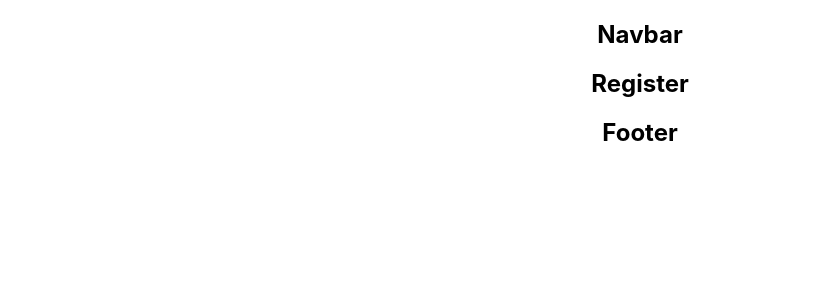
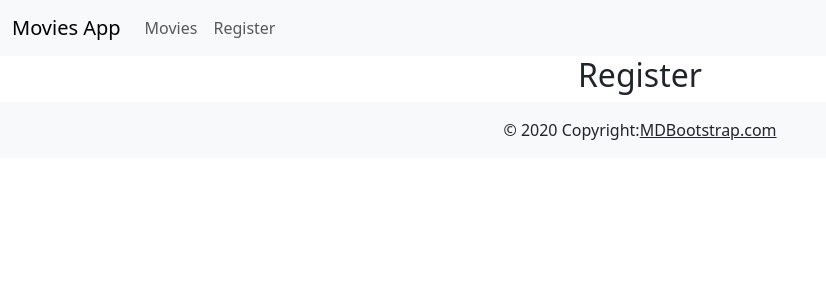
Before and after one commit to mohammedali882001/movies, a React (Create React App) app: page /register in a window 1280 px wide. Shown: the top 300 px of the page, without its empty margins (0-826 px from the left). Built offline with nearby package versions, Linux system fonts and the light colour scheme.

Commit message:
nav&footer

```diff
--- a/src/Components/Footer/Footer.jsx
+++ b/src/Components/Footer/Footer.jsx
@@ -3,7 +3,17 @@ import styles from "./Footer.module.css";
 export default function Footer() {
   return (
     <>
-      <h2>Footer</h2>
+      <footer class="bg-body-tertiary text-center text-lg-start">
+        <div
+          class="text-center p-3"
+
+        >
+          © 2020 Copyright:
+          <a class="text-body" href="https://mdbootstrap.com/">
+            MDBootstrap.com
+          </a>
+        </div>
+      </footer>
     </>
   );
 }
--- a/src/Components/Navbar/Navbar.jsx
+++ b/src/Components/Navbar/Navbar.jsx
@@ -1,9 +1,40 @@
-import React from "react";
-import styles from "./Navbar.module.css";
-export default function Navbar() {
+import { Link } from "react-router-dom";
+
+const Nav = () => {
   return (
-    <>
-      <h2>Navbar</h2>
-    </>
+    <nav className="navbar navbar-expand-lg bg-body-tertiary">
+      <div className="container-fluid">
+        <span className="navbar-brand">Movies App</span>
+        <button
+          className="navbar-toggler"
+          type="button"
+          data-bs-toggle="collapse"
+          data-bs-target="#navbarNavAltMarkup"
+          aria-controls="navbarNavAltMarkup"
+          aria-expanded="false"
+          aria-label="Toggle navigation"
+        >
+          <span className="navbar-toggler-icon"></span>
+        </button>
+        <div className="collapse navbar-collapse" id="navbarNavAltMarkup">
+          <div className="navbar-nav">
+            <Link className="nav-link" to="/">
+              Movies
+            </Link>
+
+            <Link className="nav-link" to="Register">
+              Register
+            </Link>
+
+          </div>
+        </div>
+      </div>
+    </nav>
   );
-}
+};
+
+export default Nav;
+
+// Install react-router-dom
+// App.js => Routes => <Route path .. element />
+// <Link to="" />
--- a/src/Components/NotFound/NotFound.jsx
+++ b/src/Components/NotFound/NotFound.jsx
@@ -1,9 +1,22 @@
-import React from "react";
-import styles from "./NotFound.module.css";
-export default function NotFound() {
+import './NotFound.module.css';
+export default function NotFound(props) {
   return (
-    <>
-      <h2>NotFound</h2>
-    </>
+    <div className="content">
+      <svg viewBox="0 0 960 300">
+        <symbol id="s-text">
+          <text textAnchor="middle" x="50%" y="50%">
+            404
+          </text>
+        </symbol>
+
+        <g className="g-ants">
+          <use xlinkHref="#s-text" className="text"></use>
+          <use xlinkHref="#s-text" className="text"></use>
+          <use xlinkHref="#s-text" className="text"></use>
+          <use xlinkHref="#s-text" className="text"></use>
+          <use xlinkHref="#s-text" className="text"></use>
+        </g>
+      </svg>
+    </div>
   );
 }
--- a/src/Components/NotFound/NotFound.module.css
+++ b/src/Components/NotFound/NotFound.module.css
@@ -1 +1,49 @@
-.NotFound {}
+svg {
+    font: 10.5em 'Monoton';
+    width: 100%;
+    height: 100vh;
+}
+
+.content{
+  text-align: center;
+}
+
+
+.text {
+    fill: none;
+    stroke-dasharray: 8% 29%;
+    stroke-width: 5px;
+    stroke-dashoffset: 1%;
+    animation: stroke-offset 5.5s infinite linear;
+}
+
+.text:nth-child(1){
+    stroke: #1c234d;
+    animation-delay: -1;
+}
+
+.text:nth-child(2){
+    stroke: #315b2c;
+    animation-delay: -2s;
+}
+
+.text:nth-child(3){
+    stroke: #2f8f7f;
+    animation-delay: -3s;
+}
+
+.text:nth-child(4){
+    stroke: #2f8f7f;
+    animation-delay: -4s;
+}
+
+.text:nth-child(5){
+    stroke: #da2717;
+    animation-delay: -5s;
+}
+
+@keyframes stroke-offset{
+    100% {
+    stroke-dashoffset: -35%;
+  }
+}
--- a/src/index.js
+++ b/src/index.js
@@ -3,6 +3,11 @@ import ReactDOM from 'react-dom/client';
 import './index.css';
 import App from './App';
 import reportWebVitals from './reportWebVitals';
+
+import "slick-carousel/slick/slick.css";
+import "slick-carousel/slick/slick-theme.css";
+import "../node_modules/bootstrap/dist/css/bootstrap.min.css";
+import "../node_modules/bootstrap/dist/js/bootstrap.bundle.min";
 
 const root = ReactDOM.createRoot(document.getElementById('root'));
 root.render(
```
